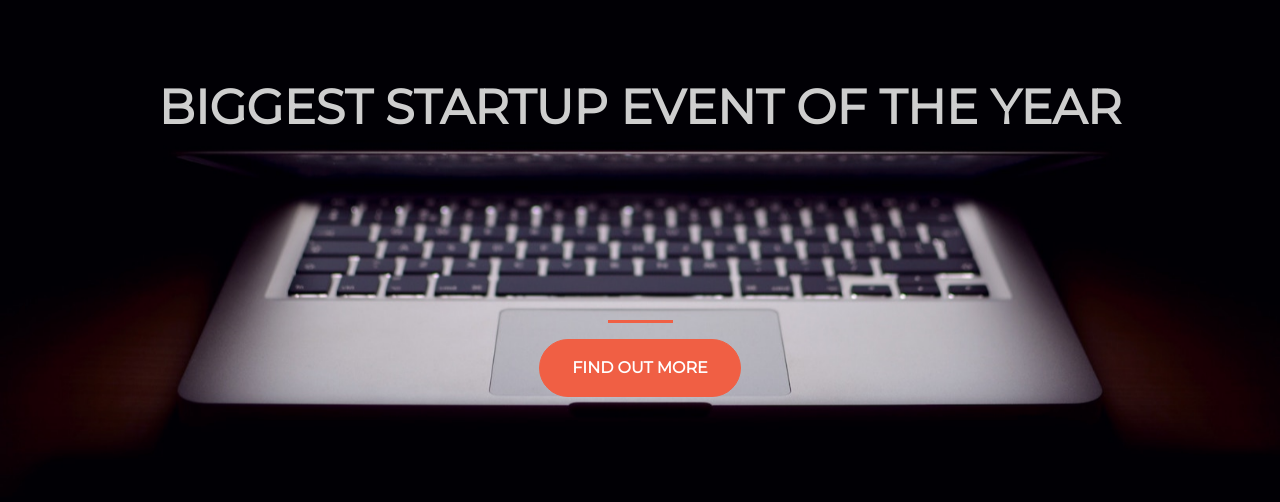
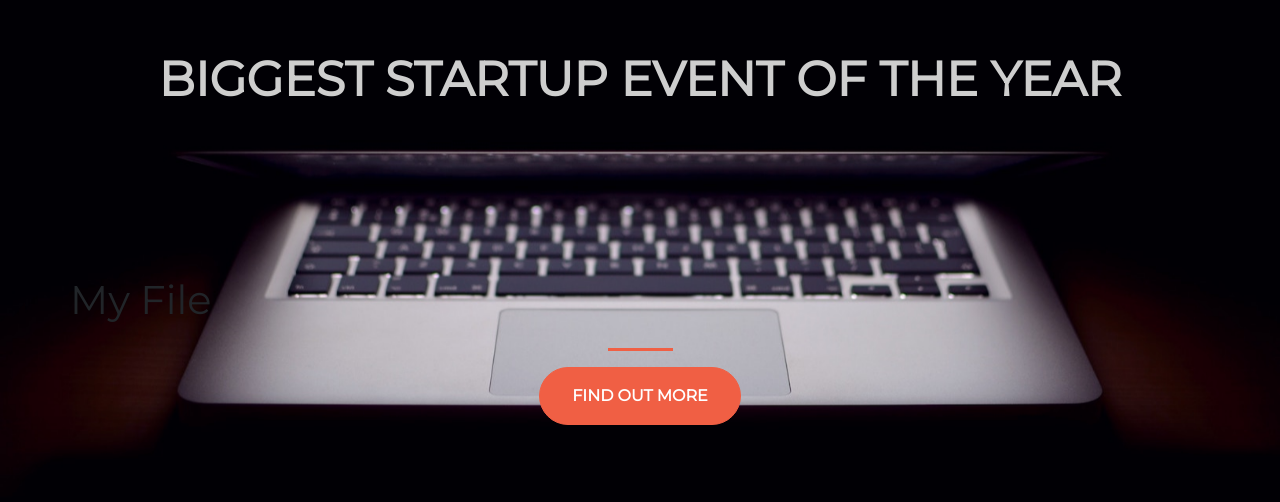
Before and after one commit to Jaydeep1016/Jaydeep1016.github.io, a plain HTML site: page index.html in a window 1280 px wide. Shown: the part 162-664 px from the top of the page. Drawn offline with nearby package versions, Linux system fonts and the light colour scheme.

Commit message:
Add H1 title

```diff
--- a/index.html
+++ b/index.html
@@ -22,8 +22,10 @@
             <header class="text-center col-12">
                  <h2 class="text-uppercase"><strong> biggest startup event of the year</strong></h2>
             </header>
+
+
             <div class="buffer col-12"></div>
-
+            <h1>My File</h1>
             <section class="text-center col-12">
                 <hr>
                 <a href="#"><button class="btn btn-primary btn-xl">find out more</button></a>
```
